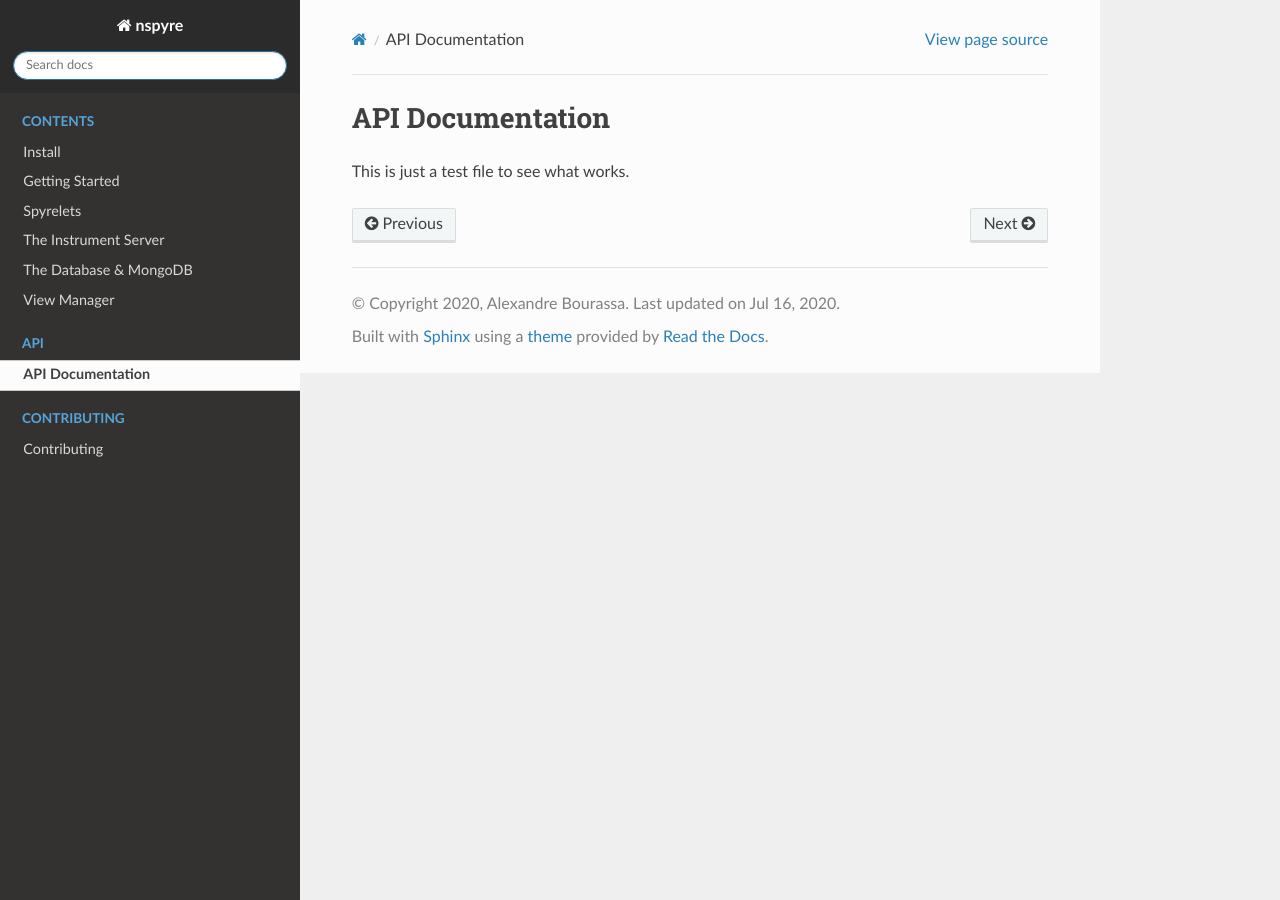
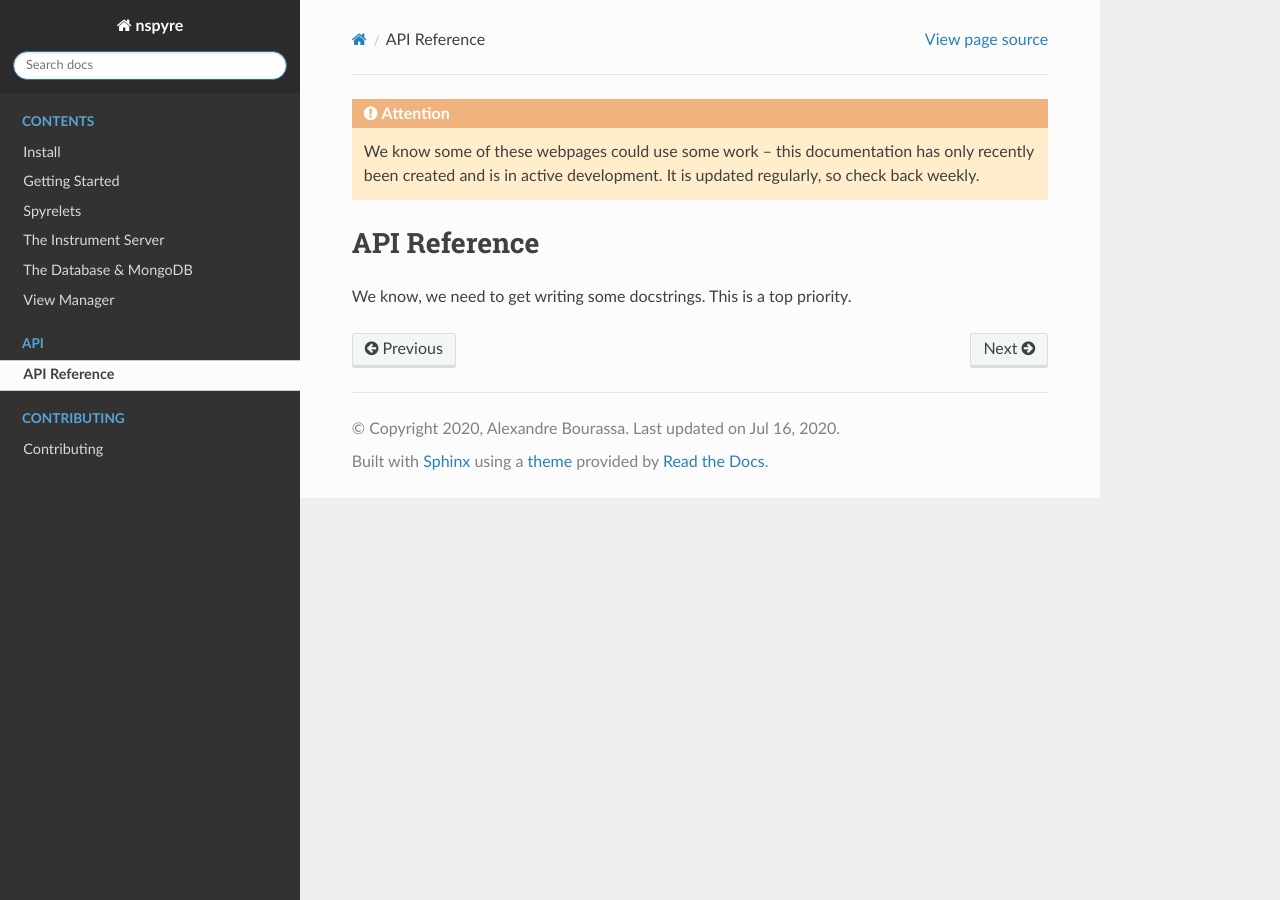
Before and after one commit to nspyre-org/nspyre, a Sphinx documentation site: the page built from docs/api.rst, in a window 1280 px wide. Built offline with Sphinx 7.4.7 and the Read the Docs theme 2.0.0, drawn with Linux system fonts in a browser that asks for light colours.

Commit message:
Update api.rst

```diff
--- a/docs/api.rst
+++ b/docs/api.rst
@@ -3,7 +3,11 @@
 .. .. toctree::
       :glob:
 
-API Documentation
-=================
+.. attention::
 
-This is just a test file to see what works.
+   We know some of these webpages could use some work -- this documentation has only recently been created and is in active development. It is updated regularly, so check back weekly.
+
+API Reference
+=============
+
+We know, we need to get writing some docstrings. This is a top priority.
```
